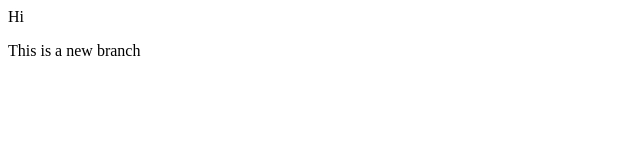
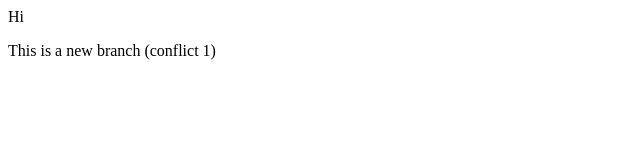
Before and after one commit to kiran2232-dev/LocalRepo, a plain HTML site: page index.html in a window 1280 px wide. Shown: the full height of the page, 0-640 px from the left. Drawn offline with Linux system fonts and the light colour scheme.

Commit message:
conflict 1

```diff
--- a/index.html
+++ b/index.html
@@ -1,2 +1,2 @@
 <P>Hi</P>
-<P>This is a new branch</P>
+<P>This is a new branch (conflict 1)</P>
```
